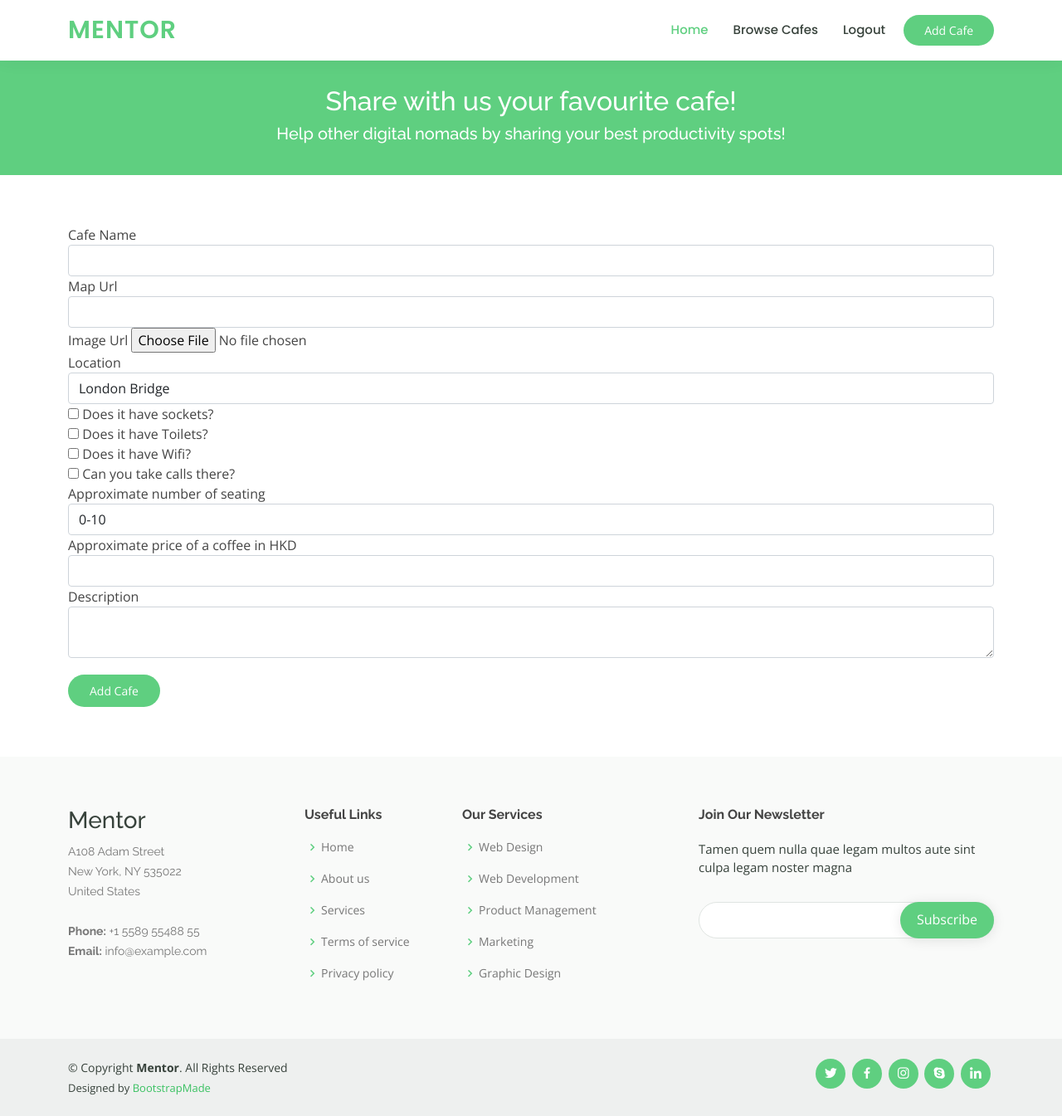
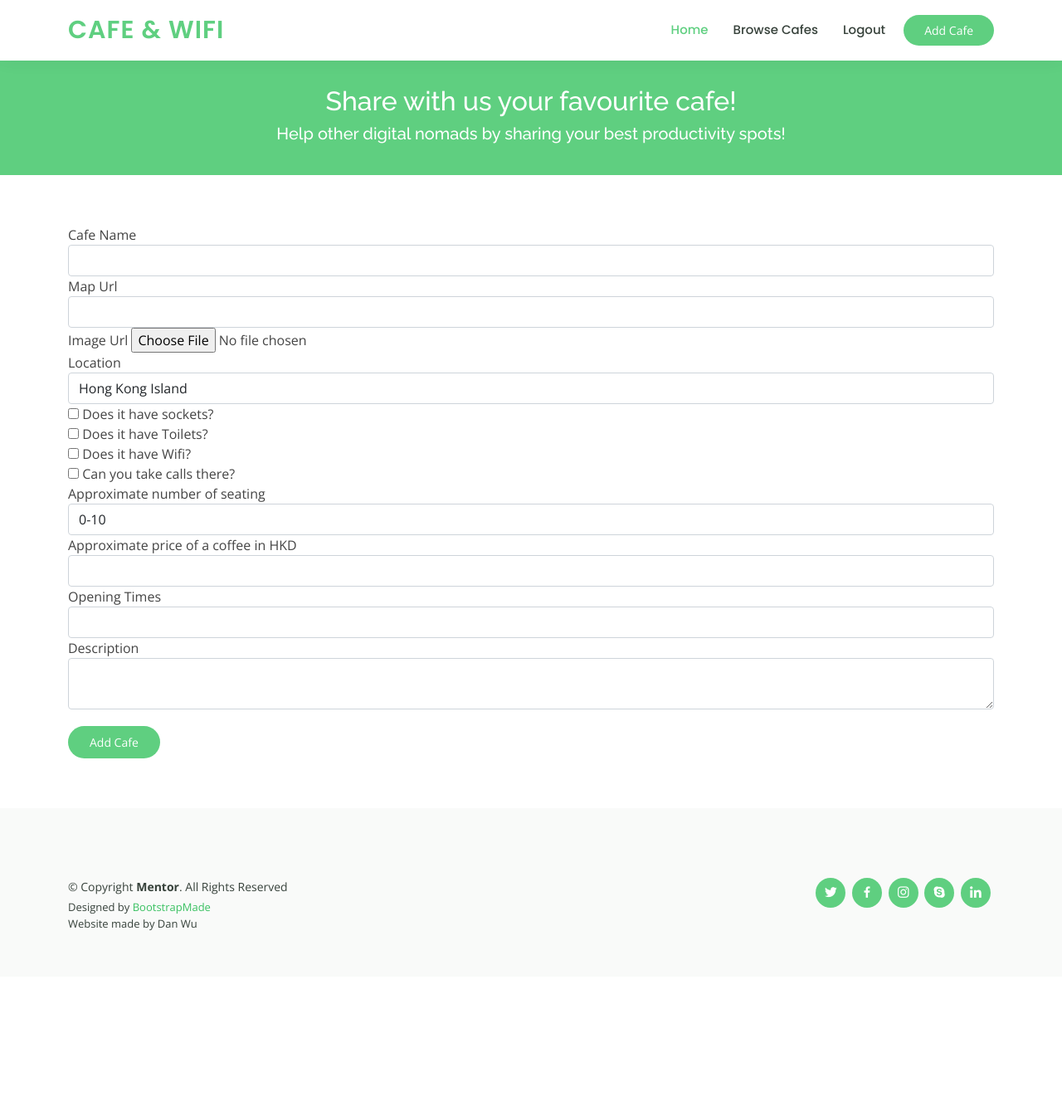
Before and after one commit to Developer-Wu/cafewifi, a Flask app: page /add_cafe in a window 1280 px wide. Shown: the whole page at 83% size. After the commit the page ends 1122 px from the top, so only its background shows below. Run offline with Flask 2, Linux system fonts and the light colour scheme; the visitor is signed in with stand-in values (Sample User, id 1); some libraries are stand-ins or nearby versions.

Commit message:
finish cafe wifi

```diff
--- /dev/null
+++ b/comments.py
@@ -0,0 +1,5 @@
+class Comments:
+    def like_comment(self, comment_id:int, db, Comment):
+        comment = Comment.query.filter_by(id=comment_id).first()
+        comment.likes += 1
+        db.session.commit()
--- a/forms.py
+++ b/forms.py
@@ -3,29 +3,21 @@ from wtforms import BooleanField, StringField, validators, SelectField, SubmitFi
 from wtforms.validators import URL, required, NumberRange, Email
 from flask_ckeditor import CKEditorField
 class LocationForm(FlaskForm):
-    location = SelectField('Location', choices=[('All','All'),('London Bridge','London Bridge'),
-                                                ('Peckham','Peckham'),
-                                                ('Bermondsey','Bermondsey'),
-                                                ('Hackney','Hackney'),
-                                                ('Shoreditch','Shoreditch'),
-                                                ('Clerkenwell','Clerkenwell'),
-                                                ('Whitechapel','Whitechapel'),
-                                                ('Bankside','Bankside')])
+    location = SelectField('Location', choices=[('All','All'),
+                                                ('Hong Kong Island', 'Hong Kong Island'),
+                                                ('Kowloon', 'Kowloon'),
+                                                ('New Territories', 'New Territories')])
     location_search_btn = SubmitField('Search')
 
 
 class AddCafeForm(FlaskForm):
     name = StringField('Cafe Name', [required()])
-    map_url = StringField('Map Url', [required(), URL()])
+    map_url = StringField('Map Url', [required()])
     img_url = FileField('Image Url', [required()])
-    location_add = SelectField('Location', choices=[('London Bridge', 'London Bridge'),
-                                                ('Peckham', 'Peckham'),
-                                                ('Bermondsey', 'Bermondsey'),
-                                                ('Hackney', 'Hackney'),
-                                                ('Shoreditch', 'Shoreditch'),
-                                                ('Clerkenwell', 'Clerkenwell'),
-                                                ('Whitechapel', 'Whitechapel'),
-                                                ('Bankside', 'Bankside')])
+    location_add = SelectField('Location', choices=[('Hong Kong Island', 'Hong Kong Island'),
+                                                ('Kowloon', 'Kowloon'),
+                                                ('New Territories', 'New Territories'),
+                                                ])
     has_sockets = BooleanField('Does it have sockets?')
     has_toilet = BooleanField('Does it have Toilets?')
     has_wifi = BooleanField('Does it have Wifi?')
@@ -33,6 +25,7 @@ class AddCafeForm(FlaskForm):
     seats = SelectField('Approximate number of seating', choices=[('0-10','0-10'),('10-20','10-20'),
                                                                   ('30-50','30-50')])
     coffee_price = FloatField('Approximate price of a coffee in HKD', [NumberRange(min=0, max=500)])
+    opening_time = StringField('Opening Times')
     description = CKEditorField('Description')
     add_cafe_btn = SubmitField('Add Cafe')
 
@@ -41,6 +34,7 @@ class RegisterForm(FlaskForm):
     email = StringField('Email Address', [required(), Email()])
     password = PasswordField('Password', [required()])
     register_submit = SubmitField('Register')
+
 class LoginForm(FlaskForm):
     email = StringField('Email Address', [required(), Email()])
     password = PasswordField('Password', [required()])
--- a/main.py
+++ b/main.py
@@ -10,13 +10,21 @@ from image_uploader import Uploader
 from sqlalchemy.orm import relationship
 from flask_gravatar import Gravatar
 import datetime as dt
+from comments import Comments
+import requests
+from flask_googlemaps import GoogleMaps, Map
 
+# MAPS API KEY
+GOOGLE_KEY = 'AIzaSyCsyXXUNMfYIOq_yIoBINLulrbU_7aGEYU'
 
 #FLASK
 app = Flask(__name__)
 app.config['SQLALCHEMY_DATABASE_URI'] = 'sqlite:///data/cafes.db'
 app.config['SQLALCHEMY_TRACK_MODIFICATIONS'] = False
 app.config['SECRET_KEY'] = 'TopSecret'
+app.config['GOOGLEMAPS_KEY'] = GOOGLE_KEY
+
+GoogleMaps(app)
 
 #FLASK LOGIN
 login_manager = LoginManager()
@@ -36,6 +44,9 @@ gravatar = Gravatar(app,
                     use_ssl=False,
                     base_url=None)
 
+#Comments
+comments = Comments()
+
 ############################### DATA MODELS ###########################
 class Cafe(db.Model):
     id = db.Column(db.Integer, primary_key=True)
@@ -50,6 +61,8 @@ class Cafe(db.Model):
     seats = db.Column(db.String(250), default=False)
     coffee_price = db.Column(db.String(250), default=False)
     likes = db.Column(db.Integer)
+    description = db.Column(db.String(1000))
+    opening_time = db.Column(db.String(60))
 
     post_author = relationship("User", back_populates="cafe")
     post_author_id = db.Column(db.Integer, db.ForeignKey('user.id'))
@@ -73,6 +86,7 @@ class Comment(db.Model):
     cafe_id = db.Column(db.Integer, db.ForeignKey('cafe.id'))
     comment_author = relationship("User", back_populates="comments")
     date = db.Column(db.String(250))
+    likes = db.Column(db.Integer)
 
     reply_id = relationship("Reply", back_populates="comment")
 
@@ -108,7 +122,6 @@ def home():
     if request.method =='POST':
         if location_search_form.validate_on_submit():
             location = location_search_form.location.data
-            print(location)
             #Check to see if selection is All
             if location != 'All':
                 return redirect(url_for('location_search', location=location))
@@ -168,6 +181,7 @@ def logout():
 def location_search():
     # Search for all cafes by location
     location = request.args['location']
+    heading = f'Cafes in {location}'
 
     cafes = Cafe.query.filter_by(location=location).all()
 
@@ -189,14 +203,12 @@ def add_cafe():
     if request.method == "POST":
         #VALIDATE FORM
         if add_cafe_form.validate_on_submit():
-            print('hi')
             img_uploader = Uploader()
             name = add_cafe_form.name.data
             map_url = add_cafe_form.map_url.data
             img_object = add_cafe_form.img_url.data
             img_uploader.upload(img_object,app)
             img_url = str(img_uploader.url)
-            print(img_url)
             location = add_cafe_form.location_add.data
             has_sockets = add_cafe_form.has_sockets.data
             has_toilet = add_cafe_form.has_toilet.data
@@ -204,6 +216,7 @@ def add_cafe():
             can_take_calls = add_cafe_form.can_take_calls.data
             seats = add_cafe_form.seats.data
             coffee_price = add_cafe_form.coffee_price.data
+            description = add_cafe_form.description.data
 
             # CREATING CAFE OBJECT
             cafe = Cafe(name=name,
@@ -217,7 +230,8 @@ def add_cafe():
                         seats=seats,
                         coffee_price=coffee_price,
                         post_author=current_user,
-                        likes=0)
+                        likes=0,
+                        description=description)
 
             # COMMIT CHANGES TO DATABASE
             db.session.add(cafe)
@@ -234,44 +248,75 @@ def cafe_detail(cafe_id):
     comment_form = CommentForm()
     reply_form = ReplyForm()
     all_comments = Comment.query.filter_by(cafe_id=cafe_id).all()
-    user = User.query.filter_by(id=current_user.id).first()
+
+    ###### GET LAT LONG OF
+    map_params = {'query':cafe.map_url, 'country':'HK'}
+    map_headers = {'Authorization':'prj_live_sk_e0fe049e370150f5a0582d14cc6ddb4028d0322e'}
+    map_data = requests.get('https://api.radar.io/v1/geocode/forward', params=map_params,headers= map_headers)
+    lat = map_data.json()['addresses'][0]['latitude']
+    long = map_data.json()['addresses'][0]['longitude']
+
+    # creating a map in the view
+    cafe_map = Map(
+        identifier="cafe",
+        zoom=15,
+        lat=lat,
+        lng=-long,
+        markers=[{'lat': lat,
+                'lng': long,
+                'infobox':cafe.name}]
+    )
+
+    ########## GET LAT LONG (Radar API) #########
+
+
     replies = Reply.query.all()
     if request.method == 'POST':
-        if comment_form.validate_on_submit():
-            print('hi')
-            date = dt.datetime.now()
-            date_string = date.strftime('%d-%m-%Y')
-            text= comment_form.text.data
+        if current_user.is_authenticated:
+            user = User.query.filter_by(id=current_user.id).first()
+            if comment_form.validate_on_submit():
+                date = dt.datetime.now()
+                date_string = date.strftime('%d-%m-%Y')
+                text= comment_form.text.data
 
-            comment = Comment(comment_author = user,
-                              date=date_string,
-                              cafe=cafe,
-                              text=text)
-            db.session.add(comment)
-            db.session.commit()
+                comment = Comment(comment_author = user,
+                                  date=date_string,
+                                  cafe=cafe,
+                                  text=text,
+                                  likes=0)
+                db.session.add(comment)
+                db.session.commit()
 
-        elif reply_form.validate_on_submit():
-            comment_id = request.args.get('comment_id')
-            comment = Comment.query.filter_by(id=comment_id).first()
-            print(comment)
-            date = dt.datetime.now()
-            date_string = date.strftime('%d-%m-%Y')
-            text = reply_form.reply_text.data
-            reply = Reply(reply_author=user,
+            elif reply_form.validate_on_submit():
+                comment_id = request.args.get('comment_id')
+                comment = Comment.query.filter_by(id=comment_id).first()
+                date = dt.datetime.now()
+                date_string = date.strftime('%d-%m-%Y')
+                text = reply_form.reply_text.data
+                reply = Reply(reply_author=user,
                               date=date_string,
                               comment= comment,
                               text=text)
-            db.session.add(reply)
-            db.session.commit()
-
-
-        return redirect(url_for('cafe_detail', cafe_id=cafe_id))
+                db.session.add(reply)
+                db.session.commit()
+            return redirect(url_for('cafe_detail', cafe_id=cafe_id))
+        else:
+            flash('Not logged in')
 
     return render_template('cafe_details.html', cafe=cafe,
                            comment_form=comment_form,
                            comments=all_comments,
                            reply_form=reply_form,
-                           replies = replies)
+                           replies = replies,
+                           cafe_map=cafe_map)
+
+@app.route('/like_comment/<cafe_id>/<comment_id>', methods=["GET", "POST"])
+def like_comment(comment_id, cafe_id):
+    comment = Comment.query.filter_by(id=int(comment_id)).first()
+    comment.likes += 1
+    db.session.commit()
+    return redirect(url_for('cafe_detail', cafe_id=cafe_id))
+
 
 if __name__ == '__main__':
     app.run(debug=True)
--- a/static/assets/css/style.css
+++ b/static/assets/css/style.css
@@ -146,6 +146,14 @@ h1, h2, h3, h4, h5, h6 {
   max-height: 40px;
 }
 
+.commentList {
+padding-left: 0;}
+
+.ckeditor {
+margin-top: 20px;
+height: 200px;
+}
+
 /**
 * Get Startet Button
 */
--- a/templates/base.html
+++ b/templates/base.html
@@ -46,7 +46,7 @@
   <header id="header" class="fixed-top">
     <div class="container d-flex align-items-center">
 
-      <h1 class="logo me-auto"><a href="index.html">Mentor</a></h1>
+      <h1 class="logo me-auto"><a href="{{url_for('home')}}">CAFE & WIFI</a></h1>
       <!-- Uncomment below if you prefer to use an image logo -->
       <!-- <a href="index.html" class="logo me-auto"><img src="/static/assets/img/logo.png" alt="" class="img-fluid"></a>-->
 
@@ -105,53 +105,53 @@
   <footer id="footer">
 
     <div class="footer-top">
-      <div class="container">
-        <div class="row">
+<!--      <div class="container">-->
+<!--        <div class="row">-->
 
-          <div class="col-lg-3 col-md-6 footer-contact">
-            <h3>Mentor</h3>
-            <p>
-              A108 Adam Street <br>
-              New York, NY 535022<br>
-              United States <br><br>
-              <strong>Phone:</strong> +1 5589 55488 55<br>
-              <strong>Email:</strong> info@example.com<br>
-            </p>
-          </div>
+<!--          <div class="col-lg-3 col-md-6 footer-contact">-->
+<!--            <h3>Mentor</h3>-->
+<!--            <p>-->
+<!--              A108 Adam Street <br>-->
+<!--              New York, NY 535022<br>-->
+<!--              United States <br><br>-->
+<!--              <strong>Phone:</strong> +1 5589 55488 55<br>-->
+<!--              <strong>Email:</strong> info@example.com<br>-->
+<!--            </p>-->
+<!--          </div>-->
 
-          <div class="col-lg-2 col-md-6 footer-links">
-            <h4>Useful Links</h4>
-            <ul>
-              <li><i class="bx bx-chevron-right"></i> <a href="#">Home</a></li>
-              <li><i class="bx bx-chevron-right"></i> <a href="#">About us</a></li>
-              <li><i class="bx bx-chevron-right"></i> <a href="#">Services</a></li>
-              <li><i class="bx bx-chevron-right"></i> <a href="#">Terms of service</a></li>
-              <li><i class="bx bx-chevron-right"></i> <a href="#">Privacy policy</a></li>
-            </ul>
-          </div>
+<!--          <div class="col-lg-2 col-md-6 footer-links">-->
+<!--            <h4>Useful Links</h4>-->
+<!--            <ul>-->
+<!--              <li><i class="bx bx-chevron-right"></i> <a href="#">Home</a></li>-->
+<!--              <li><i class="bx bx-chevron-right"></i> <a href="#">About us</a></li>-->
+<!--              <li><i class="bx bx-chevron-right"></i> <a href="#">Services</a></li>-->
+<!--              <li><i class="bx bx-chevron-right"></i> <a href="#">Terms of service</a></li>-->
+<!--              <li><i class="bx bx-chevron-right"></i> <a href="#">Privacy policy</a></li>-->
+<!--            </ul>-->
+<!--          </div>-->
 
-          <div class="col-lg-3 col-md-6 footer-links">
-            <h4>Our Services</h4>
-            <ul>
-              <li><i class="bx bx-chevron-right"></i> <a href="#">Web Design</a></li>
-              <li><i class="bx bx-chevron-right"></i> <a href="#">Web Development</a></li>
-              <li><i class="bx bx-chevron-right"></i> <a href="#">Product Management</a></li>
-              <li><i class="bx bx-chevron-right"></i> <a href="#">Marketing</a></li>
-              <li><i class="bx bx-chevron-right"></i> <a href="#">Graphic Design</a></li>
-            </ul>
-          </div>
+<!--          <div class="col-lg-3 col-md-6 footer-links">-->
+<!--            <h4>Our Services</h4>-->
+<!--            <ul>-->
+<!--              <li><i class="bx bx-chevron-right"></i> <a href="#">Web Design</a></li>-->
+<!--              <li><i class="bx bx-chevron-right"></i> <a href="#">Web Development</a></li>-->
+<!--              <li><i class="bx bx-chevron-right"></i> <a href="#">Product Management</a></li>-->
+<!--              <li><i class="bx bx-chevron-right"></i> <a href="#">Marketing</a></li>-->
+<!--              <li><i class="bx bx-chevron-right"></i> <a href="#">Graphic Design</a></li>-->
+<!--            </ul>-->
+<!--          </div>-->
 
-          <div class="col-lg-4 col-md-6 footer-newsletter">
-            <h4>Join Our Newsletter</h4>
-            <p>Tamen quem nulla quae legam multos aute sint culpa legam noster magna</p>
-            <form action="" method="post">
-              <input type="email" name="email"><input type="submit" value="Subscribe">
-            </form>
-          </div>
+<!--          <div class="col-lg-4 col-md-6 footer-newsletter">-->
+<!--            <h4>Join Our Newsletter</h4>-->
+<!--            <p>Tamen quem nulla quae legam multos aute sint culpa legam noster magna</p>-->
+<!--            <form action="" method="post">-->
+<!--              <input type="email" name="email"><input type="submit" value="Subscribe">-->
+<!--            </form>-->
+<!--          </div>-->
 
-        </div>
-      </div>
-    </div>
+<!--        </div>-->
+<!--      </div>-->
+<!--    </div>-->
 
     <div class="container d-md-flex py-4">
 
@@ -164,7 +164,8 @@
           <!-- You can delete the links only if you purchased the pro version. -->
           <!-- Licensing information: https://bootstrapmade.com/license/ -->
           <!-- Purchase the pro version with working PHP/AJAX contact form: https://bootstrapmade.com/mentor-free-education-bootstrap-theme/ -->
-          Designed by <a href="https://bootstrapmade.com/">BootstrapMade</a>
+          Designed by <a href="https://bootstrapmade.com/">BootstrapMade</a><br>
+          Website made by Dan Wu
         </div>
       </div>
       <div class="social-links text-center text-md-right pt-3 pt-md-0">
--- a/templates/register.html
+++ b/templates/register.html
@@ -16,7 +16,7 @@
     <section id="trainers" class="trainers row align-items-center justify-content-center">
       <div class="col-4">
         {{ register_form.csrf_token() }}
-        {{ wtf.quick_form(register_form, button_map={'register_submit':'btn get-started-btn'}) }}
+        {{ wtf.quick_form(register_form, button_map={'register_submit':'btn get-started-btn search-btn'}) }}
 
 
 
--- a/templates/results.html
+++ b/templates/results.html
@@ -1,5 +1,5 @@
 {% extends 'base.html' %}
-{% block title %} Search Results {% endblock %}
+{% block title %} {{heading}} {% endblock %}
 {% block content %}
  <main id="main" data-aos="fade-in">
 
```
Also changed, not shown: templates/cafe_details.html (+81 -45 lines), static/assets/img/logo.png (added).
